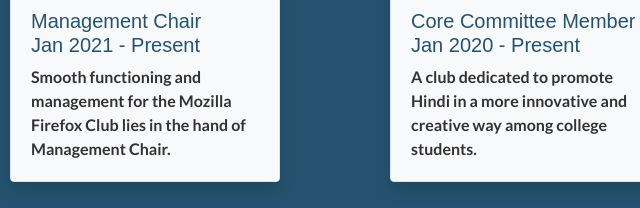
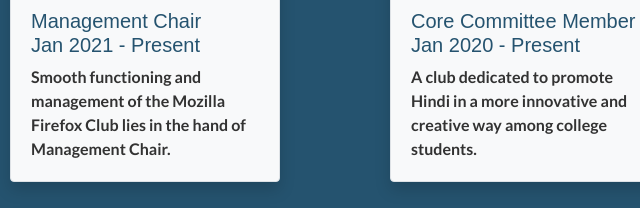
Before and after one commit to gagan-gv/Portfolio, a plain HTML site: page index.html in a window 1280 px wide. Shown: the part 1615-1823 px from the top of the page, 115-755 px from the left. Drawn offline with nearby package versions, Linux system fonts and the light colour scheme.

Commit message:
Update index.html

```diff
--- a/index.html
+++ b/index.html
@@ -127,7 +127,7 @@
                             <div class="card-body" style="margin:0 auto;">
                                 <h3 class="card-title" style="font-family: Montserrat, sans-serif;color: #323232;text-align: center;"><strong>Mozilla Firefox Club</strong></h3>
                                 <h5 class="card-sub-title" style="font-family: Antic, sans-serif;color: #25536f;">Management Chair<br>Jan 2021 - Present</h5>
-                                <p class="card-text" style="font-family: Lato, sans-serif;color: #323232;"><strong>Smooth functioning and management for the Mozilla Firefox Club lies in the hand of Management Chair.</strong></p>
+                                <p class="card-text" style="font-family: Lato, sans-serif;color: #323232;"><strong>Smooth functioning and management of the Mozilla Firefox Club lies in the hand of Management Chair.</strong></p>
                             </div>
                         </div>
                     </div>
```
